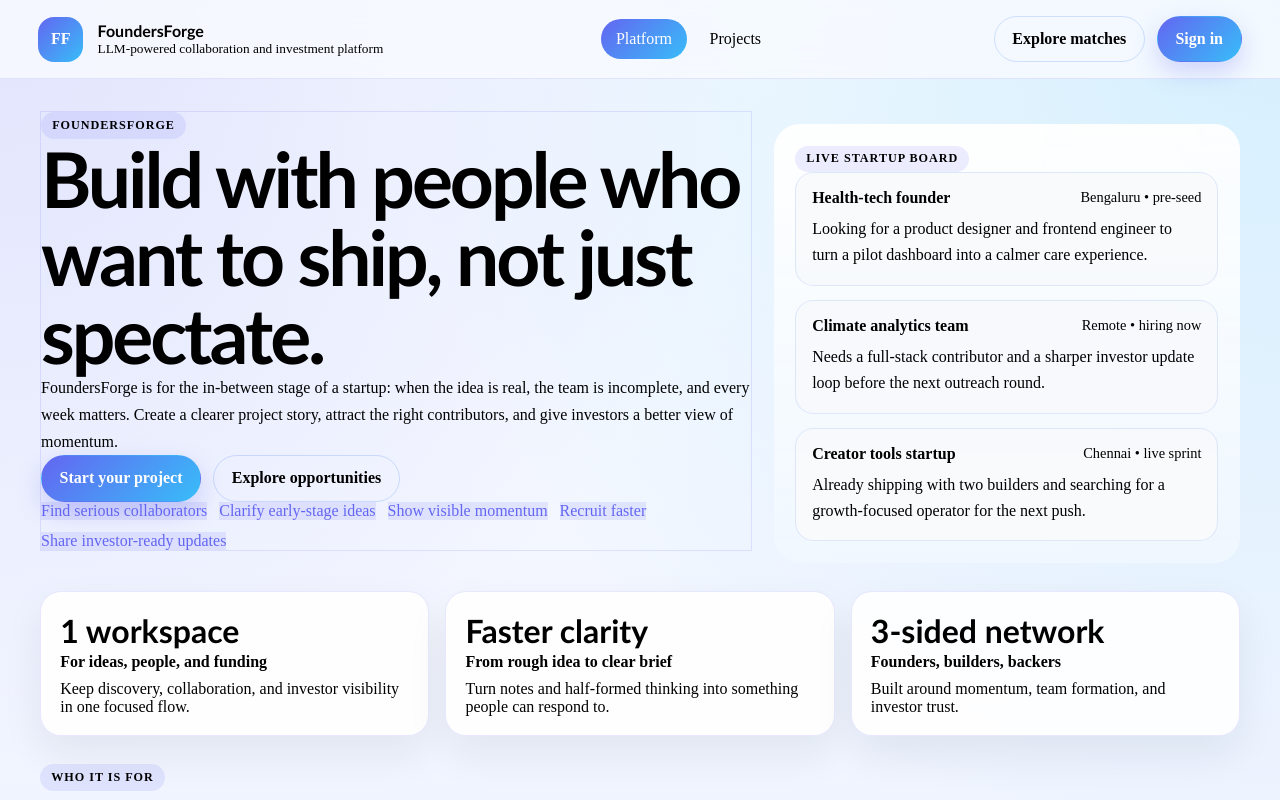
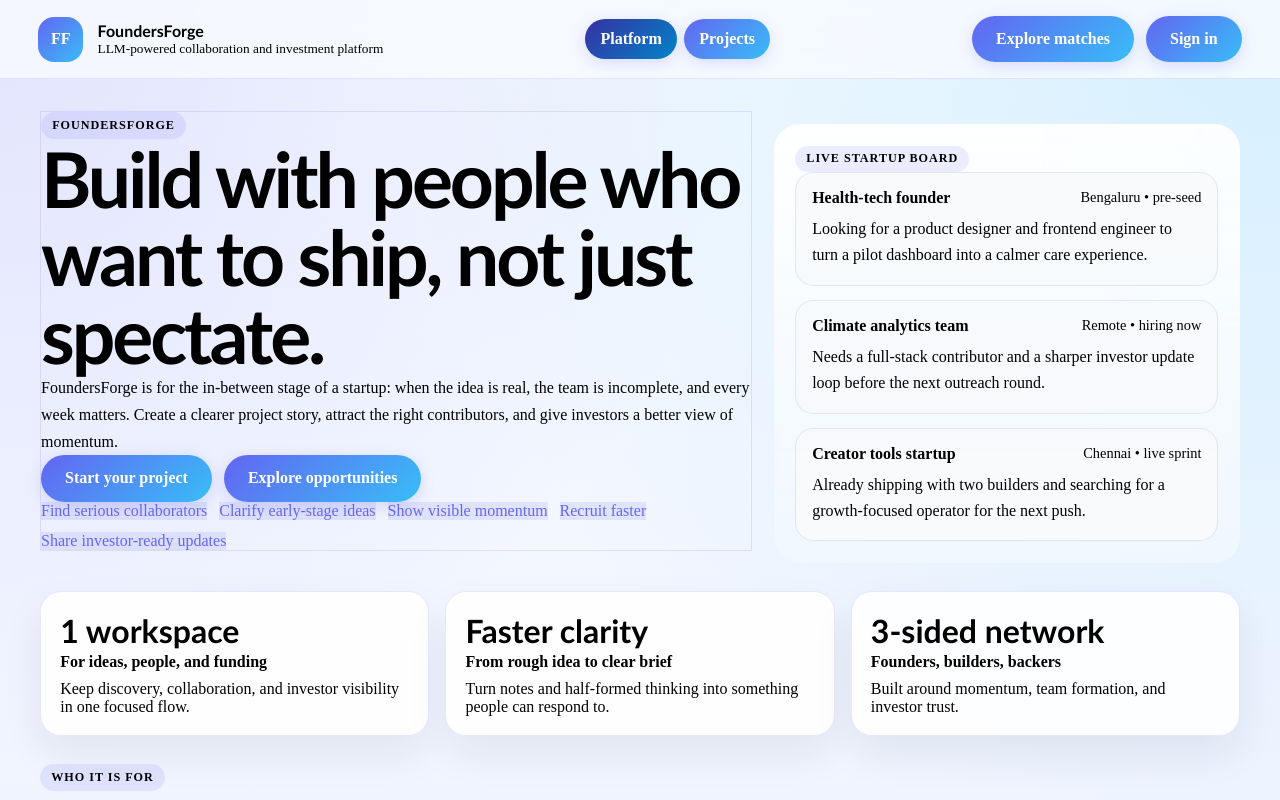
Before and after one commit to AdithyaVarma28/FoundersForge, a React app in the folder frontend/: page / in a window 1280 px wide. Shown: the top 800 px of the page. Built offline with nearby package versions, Linux system fonts and the light colour scheme; no server answers; the HTML template or start-up script is replaced by a standard one.

Commit message:
All integrations are done and are intact and all AI services are working!

```diff
--- a/frontend/src/App.css
+++ b/frontend/src/App.css
@@ -70,25 +70,30 @@
 .nav-link {
   padding: 0.7rem 0.95rem;
   border-radius: 999px;
-  color: var(--text-muted);
-  transition: background-color 180ms ease, color 180ms ease, transform 180ms ease;
+  background: var(--gradient-main);
+  color: #ffffff;
+  font-weight: 600;
+  text-decoration: none;
+  transition: all 300ms cubic-bezier(0.4, 0, 0.2, 1);
+  box-shadow: 0 4px 15px rgba(99, 102, 241, 0.2);
 }
 
-.nav-link:hover,
-.ghost-link:hover,
+.nav-link:hover {
+  background: linear-gradient(135deg, #4f46e5, #0ea5e9);
+  color: #ffffff;
+  transform: translateY(-2px);
+  box-shadow: 0 6px 18px rgba(99, 102, 241, 0.3);
+}
+
+.nav-link-active {
+  background: linear-gradient(135deg, #3730a3, #0284c7);
+  color: #ffffff;
+  box-shadow: 0 4px 15px rgba(99, 102, 241, 0.2);
+}
+
 .feature-link:hover,
 .footer-links a:hover {
   color: var(--text-primary);
-}
-
-.nav-link:hover {
-  background: rgba(255, 255, 255, 0.72);
-  transform: translateY(-1px);
-}
-
-.nav-link-active {
-  background: var(--gradient-main);
-  color: #fff;
 }
 
 .header-actions,
@@ -370,79 +375,110 @@
   background: var(--accent-soft);
   color: var(--accent-primary);
 }
-.pill-button {
-  border-radius: 999px;
-  padding: 0.6rem 0.9rem;
-  background: rgba(226, 232, 240, 0.72);
-  color: var(--text-primary);
-  font-size: 0.92rem;
+.pill-button-active,
+.tab-button-active {
+  background: #0f172a !important;
+  color: #fff !important;
 }
 
-.pill-button,
-.tab-button {
-  border: 0;
-  cursor: pointer;
-  transition: transform 180ms ease, background-color 180ms ease, color 180ms ease;
-}
-
-.pill-button:hover,
-.tab-button:hover {
-  transform: translateY(-1px);
-}
-
-.pill-button-active,
-.tab-button-active {
-  background: #0f172a;
-  color: #fff;
-}
-
+/* UNIFIED VIOLET-BLUE GRADIENT BUTTONS */
 .primary-button,
 .secondary-button,
-.ghost-link {
+.ghost-link,
+.ghost-button,
+.pill-button,
+.tab-button,
+.view-btn,
+.upload-dropzone button {
   display: inline-flex;
   align-items: center;
   justify-content: center;
-  min-height: 2.9rem;
-  padding: 0.75rem 1.1rem;
   border-radius: 999px;
-  border: 1px solid transparent;
+  border: none !important;
   font-weight: 700;
-  transition: transform 180ms ease, box-shadow 180ms ease, border-color 180ms ease;
+  cursor: pointer;
+  text-decoration: none;
+
+  /* Force Violet-Blue Gradient */
+  background: var(--gradient-main) !important;
+  color: #ffffff !important;
+  box-shadow: 0 4px 15px rgba(99, 102, 241, 0.2) !important;
+
+  /* Professional Hover Transitions */
+  transition: all 300ms cubic-bezier(0.4, 0, 0.2, 1) !important;
 }
 
-
-.secondary-button {
-  cursor: pointer;
+/* Sizing for normal buttons */
+.primary-button,
+.secondary-button,
+.ghost-link,
+.ghost-button {
+  min-height: 2.9rem;
+  padding: 0.75rem 1.5rem;
 }
 
+/* Hover effects */
 .primary-button:hover,
 .secondary-button:hover,
-.ghost-link:hover {
-  transform: translateY(-1px);
+.ghost-link:hover,
+.ghost-button:hover,
+.pill-button:hover,
+.tab-button:hover,
+.view-btn:hover,
+.upload-dropzone button:hover {
+  transform: translateY(-3px) scale(1.02) !important;
+  box-shadow: 0 8px 25px rgba(99, 102, 241, 0.4) !important;
+  background: linear-gradient(135deg, #4f46e5, #0ea5e9) !important;
 }
 
-.primary-button {
-  background: var(--gradient-main);
-  color: #fff;
-  box-shadow: 0 10px 25px rgba(99, 102, 241, 0.25);
+/* Active / Disabled states */
+.primary-button:active,
+.secondary-button:active,
+.ghost-link:active,
+.ghost-button:active,
+.pill-button:active,
+.tab-button:active,
+.view-btn:active {
+  transform: translateY(0) scale(0.98) !important;
+  box-shadow: 0 2px 10px rgba(99, 102, 241, 0.2) !important;
 }
-.secondary-button,
-.ghost-link {
-  background: transparent;
-  border-color: rgba(37, 99, 235, 0.18);
-  color: var(--text-primary);
+
+.primary-button:disabled,
+.secondary-button:disabled,
+.ghost-button:disabled {
+  cursor: not-allowed;
+  opacity: 0.6;
+  transform: none !important;
+  box-shadow: none !important;
+  pointer-events: none;
 }
 
 .full-width-button {
   width: 100%;
 }
 
-.primary-button:disabled,
-.secondary-button:disabled {
-  cursor: not-allowed;
-  opacity: 0.6;
-  transform: none;
-  box-shadow: none;
+/* Logout Button */
+.logout-button {
+  display: inline-flex;
+  align-items: center;
+  justify-content: center;
+  border-radius: 999px;
+  border: 1.5px solid rgba(239, 68, 68, 0.4) !important;
+  color: #dc2626 !important;
+  background: transparent !important;
+  font-weight: 700;
+  cursor: pointer;
+  min-height: 2.9rem;
+  padding: 0.75rem 1.5rem;
+  transition: all 300ms cubic-bezier(0.4, 0, 0.2, 1) !important;
+  box-shadow: none !important;
+}
+
+.logout-button:hover {
+  background: rgba(239, 68, 68, 0.08) !important;
+  border-color: #dc2626 !important;
+  transform: translateY(-2px) !important;
+  box-shadow: 0 4px 12px rgba(239, 68, 68, 0.1) !important;
 }
 
 .form-error {
@@ -992,22 +1028,7 @@
 .info-value { font-weight: 600; text-align: right; }
 .project-actions { align-items: center; }
 
-.ghost-button {
-  display: inline-flex;
-  align-items: center;
-  justify-content: center;
-  min-height: 2.9rem;
-  padding: 0.75rem 1.1rem;
-  border-radius: 999px;
-  border: 1px solid var(--border-soft);
-  font-weight: 600;
-  color: var(--text-muted);
-  background: transparent;
-  text-decoration: none;
-  transition: transform 180ms ease, color 180ms ease;
-}
-
-.ghost-button:hover { transform: translateY(-1px); color: var(--text-primary); }
+/* Ghost button handled by unified button styles */
 
 /* Error state */
 .error-state {
--- a/frontend/src/components/AppShell.jsx
+++ b/frontend/src/components/AppShell.jsx
@@ -63,7 +63,7 @@
             Explore matches
           </NavLink>
           {currentUser ? (
-            <button className="primary-button" onClick={handleLogout} type="button">
+            <button className="logout-button" onClick={handleLogout} type="button">
               Log out
             </button>
           ) : (
```
